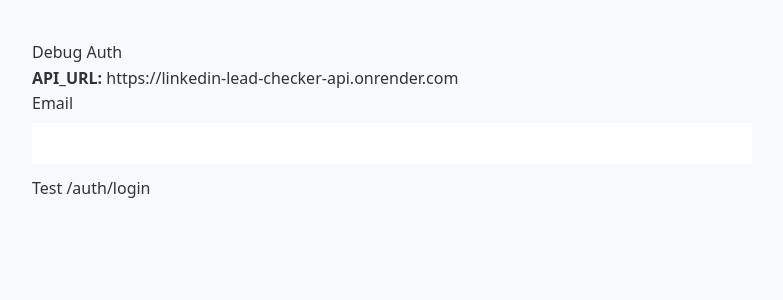
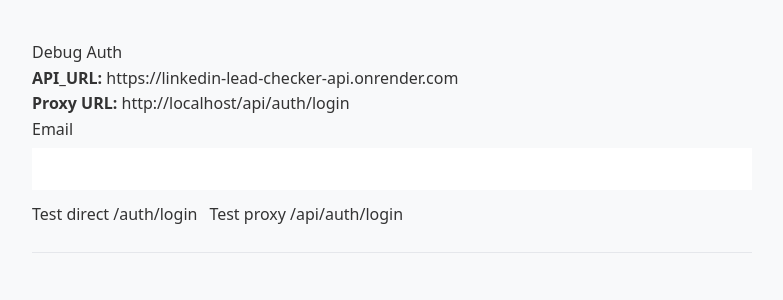
Before and after one commit to AliTalalEl-Abur/linkedin-lead-checker, a Next.js app in the folder web/: page /debug-auth in a window 1280 px wide. Shown: the top 300 px of the page, without its empty margins (248-1031 px from the left). Built offline with nearby package versions, Linux system fonts and the light colour scheme.

Commit message:
Improve debug auth tests and proxy GET

```diff
--- a/web/pages/api/auth/login.js
+++ b/web/pages/api/auth/login.js
@@ -1,8 +1,12 @@
 const API_URL = process.env.NEXT_PUBLIC_API_URL || 'https://linkedin-lead-checker-api.onrender.com';
 
 export default async function handler(req, res) {
+  if (req.method === 'GET') {
+    return res.status(200).json({ ok: true, proxy: true });
+  }
+
   if (req.method !== 'POST') {
-    res.setHeader('Allow', ['POST']);
+    res.setHeader('Allow', ['GET', 'POST']);
     return res.status(405).json({ detail: 'Method Not Allowed' });
   }
 
--- a/web/pages/debug-auth.js
+++ b/web/pages/debug-auth.js
@@ -7,7 +7,11 @@ export default function DebugAuth() {
   const [status, setStatus] = useState('');
   const [responseText, setResponseText] = useState('');
   const [errorText, setErrorText] = useState('');
+  const [proxyStatus, setProxyStatus] = useState('');
+  const [proxyResponseText, setProxyResponseText] = useState('');
+  const [proxyErrorText, setProxyErrorText] = useState('');
   const [loading, setLoading] = useState(false);
+  const [proxyLoading, setProxyLoading] = useState(false);
 
   const handleTest = async (e) => {
     e.preventDefault();
@@ -33,10 +37,35 @@ export default function DebugAuth() {
     }
   };
 
+  const handleProxyTest = async (e) => {
+    e.preventDefault();
+    setProxyStatus('');
+    setProxyResponseText('');
+    setProxyErrorText('');
+    setProxyLoading(true);
+
+    try {
+      const res = await fetch('/api/auth/login', {
+        method: 'POST',
+        headers: { 'Content-Type': 'application/json' },
+        body: JSON.stringify({ email }),
+      });
+
+      setProxyStatus(`HTTP ${res.status}`);
+      const text = await res.text();
+      setProxyResponseText(text);
+    } catch (err) {
+      setProxyErrorText(err?.message || String(err));
+    } finally {
+      setProxyLoading(false);
+    }
+  };
+
   return (
     <main style={{ maxWidth: 720, margin: '40px auto', fontFamily: 'system-ui' }}>
       <h1>Debug Auth</h1>
       <p><strong>API_URL:</strong> {API_URL}</p>
+      <p><strong>Proxy URL:</strong> {typeof window === 'undefined' ? '' : `${window.location.origin}/api/auth/login`}</p>
       <form onSubmit={handleTest}>
         <label>
           Email
@@ -48,9 +77,14 @@ export default function DebugAuth() {
             style={{ display: 'block', width: '100%', padding: 8, marginTop: 6, marginBottom: 12 }}
           />
         </label>
-        <button type="submit" disabled={loading}>
-          {loading ? 'Testing...' : 'Test /auth/login'}
-        </button>
+        <div style={{ display: 'flex', gap: 12, flexWrap: 'wrap' }}>
+          <button type="submit" disabled={loading}>
+            {loading ? 'Testing direct...' : 'Test direct /auth/login'}
+          </button>
+          <button type="button" onClick={handleProxyTest} disabled={proxyLoading}>
+            {proxyLoading ? 'Testing proxy...' : 'Test proxy /api/auth/login'}
+          </button>
+        </div>
       </form>
 
       {status && (
@@ -62,6 +96,18 @@ export default function DebugAuth() {
       {errorText && (
         <pre style={{ background: '#111', color: '#f66', padding: 12, overflow: 'auto' }}>{errorText}</pre>
       )}
+
+      <hr style={{ margin: '24px 0' }} />
+
+      {proxyStatus && (
+        <p><strong>Proxy Status:</strong> {proxyStatus}</p>
+      )}
+      {proxyResponseText && (
+        <pre style={{ background: '#111', color: '#0ff', padding: 12, overflow: 'auto' }}>{proxyResponseText}</pre>
+      )}
+      {proxyErrorText && (
+        <pre style={{ background: '#111', color: '#f66', padding: 12, overflow: 'auto' }}>{proxyErrorText}</pre>
+      )}
     </main>
   );
 }
```
